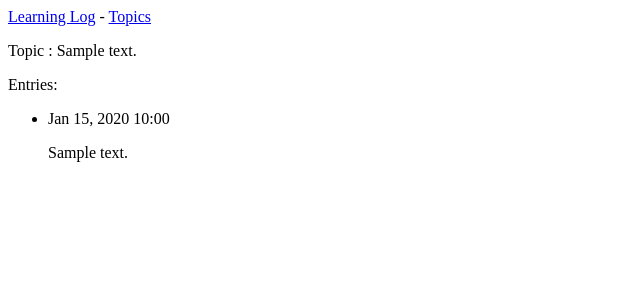
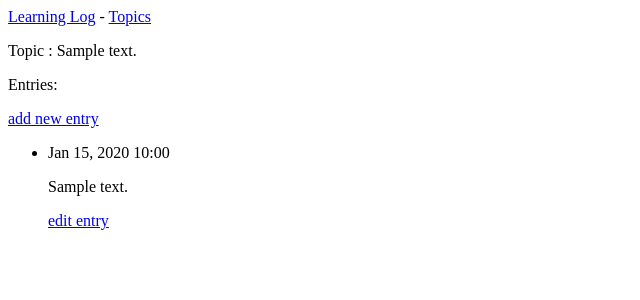
Before and after one commit to varunk08/pie, a Django app: page /topics/1/ in a window 1280 px wide. Shown: the top 300 px of the page, without its empty margins (0-640 px from the left). Run offline with Django 3.2, Linux system fonts and the light colour scheme; tables that the repository leaves empty hold one stand-in row (values such as "Sample post").

Commit message:
web app: edit entries

```diff
--- a/webApps/learning_logs/templates/learning_logs/topic.html
+++ b/webApps/learning_logs/templates/learning_logs/topic.html
@@ -3,11 +3,13 @@
 {% block content %}
   <p> Topic : {{ topic }} </p>
   <p> Entries: </p>
+  <p> <a href="{% url 'learning_logs:new_entry' topic.id %}"> add new entry</a> </p>
   <ul>
   {% for entry in entries %}
     <li>
       <p> {{ entry.date_added|date:'M d, Y H:i' }} </p>
       <p> {{ entry.text|linebreaks }} </p>
+      <p> <a href = "{% url 'learning_logs:edit_entry' entry.id %}"> edit entry</a></p>
     </li>
   {% empty %}
     <li>
--- a/webApps/learning_logs/urls.py
+++ b/webApps/learning_logs/urls.py
@@ -8,4 +8,6 @@ urlpatterns = [
 	path('topics/', views.topics, name='topics'),
 	path('topics/<int:topic_id>/', views.topic, name='topic'),
 	path('new_topic/', views.new_topic, name='new_topic'),
+	path('new_entry/<int:topic_id>/', views.new_entry, name='new_entry'),
+	path('edit_entry/<int:entry_id>/', views.edit_entry, name='edit_entry'),
 ]
--- a/webApps/learning_logs/views.py
+++ b/webApps/learning_logs/views.py
@@ -2,8 +2,8 @@ from django.shortcuts import render
 from django.http import HttpResponseRedirect
 from django.urls import reverse
 
-from .models import Topic
-from .forms import TopicForm
+from .models import Topic, Entry
+from .forms import TopicForm, EntryForm
 
 # Create your views here.
 def index(request):
@@ -34,3 +34,36 @@ def new_topic(request):
 
 	context = {'form': form}
 	return render(request, 'learning_logs/new_topic.html', context)
+
+
+def new_entry(request, topic_id):
+	topic = Topic.objects.get(id=topic_id)
+
+	if request.method != 'POST':
+		form = EntryForm()
+	else:
+		form = EntryForm(data=request.POST)
+		if form.is_valid():
+			new_entry = form.save(commit=False)
+			new_entry.topic = topic
+			new_entry.save()
+			return HttpResponseRedirect(reverse('learning_logs:topic', args=[topic_id]))
+
+	context = {'topic' : topic, 'form' : form}
+	return render(request, 'learning_logs/new_entry.html', context)
+
+
+def edit_entry(request, entry_id):
+	entry = Entry.objects.get(id=entry_id)
+	topic = entry.topic
+
+	if request.method != 'POST':
+		form =  EntryForm(instance=entry)
+	else:
+		form = EntryForm(instance=entry, data=request.POST)
+		if form.is_valid():
+			form.save()
+			return HttpResponseRedirect(reverse('learning_logs:topic', args=[topic.id]))
+
+	context = {'entry': entry, 'topic': topic, 'form':form}
+	return render(request, 'learning_logs/edit_entry.html', context)
```
Also changed, not shown: webApps/learning_logs/forms.py (+9 -1 lines), webApps/learning_logs/templates/learning_logs/edit_entry.html (added, +12 -0 lines), webApps/learning_logs/templates/learning_logs/new_entry.html (added, +12 -0 lines).
